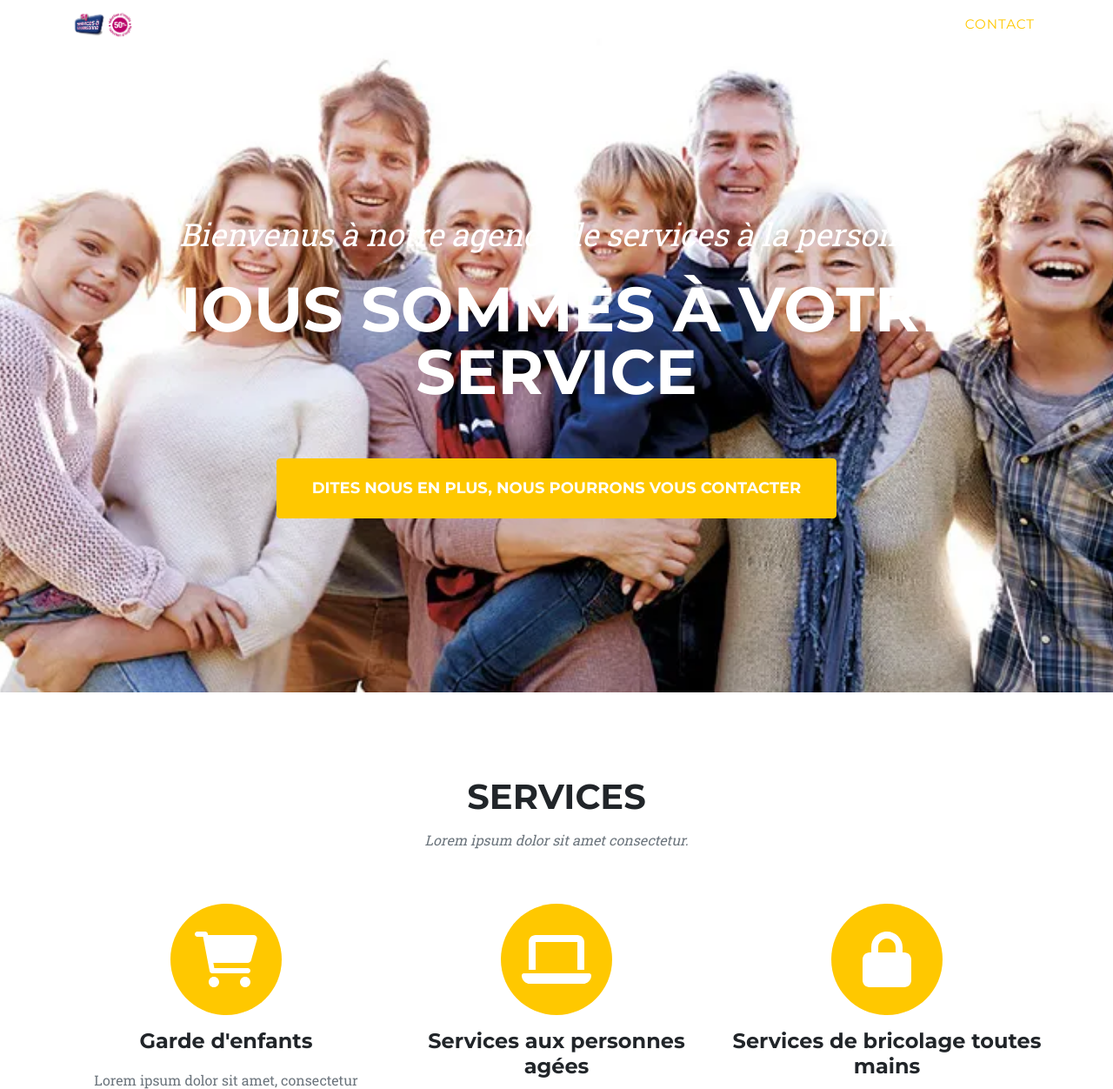
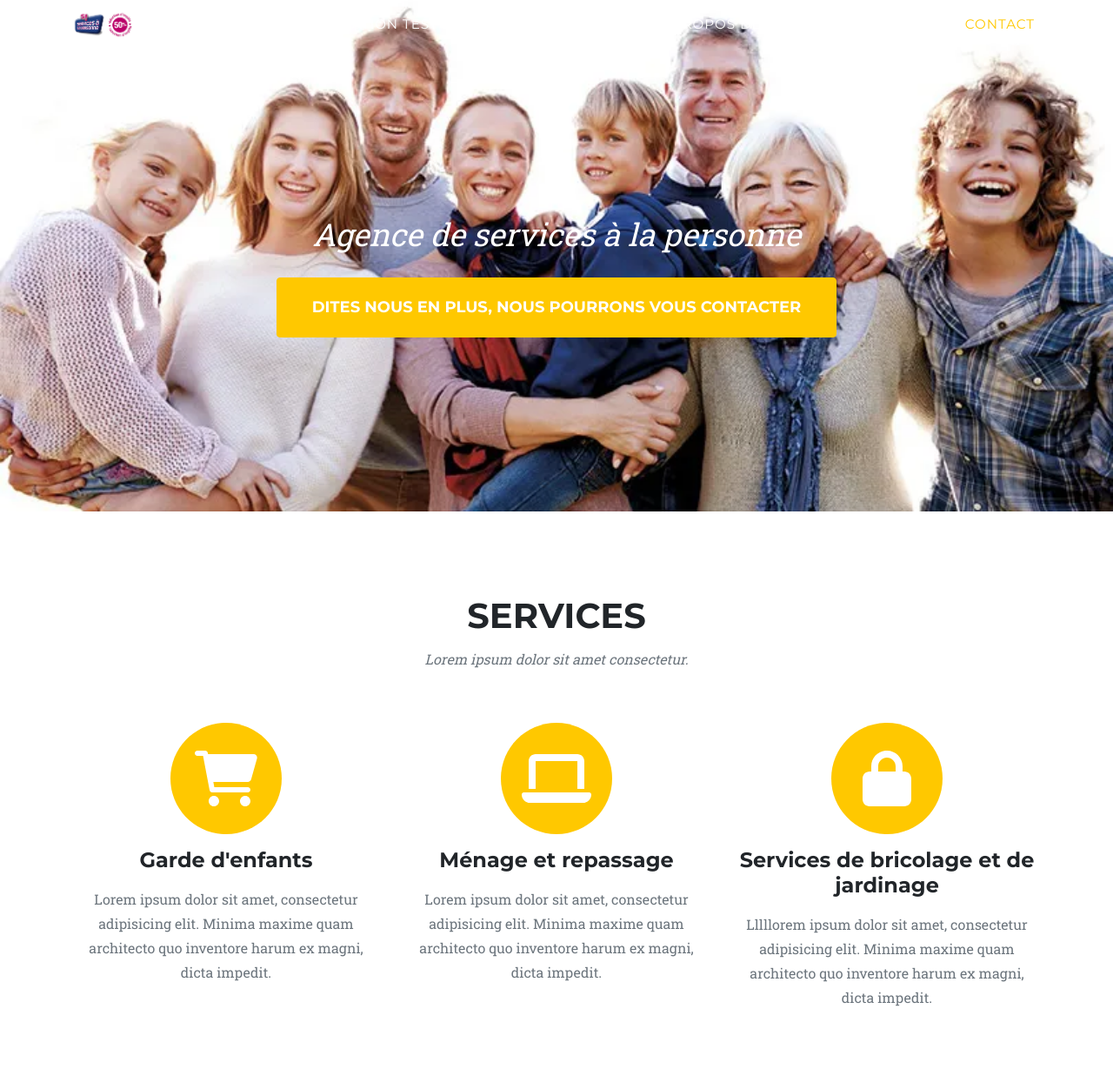
Before and after one commit to manupere/Agence-services-la-personne, a plain HTML site: page index.html in a window 1280 px wide. Shown: the part 21-1273 px from the top of the page at 87% size. Drawn offline with nearby package versions, Linux system fonts and the light colour scheme.

Commit message:
delete class assombrir

```diff
--- a/index.html
+++ b/index.html
@@ -37,10 +37,10 @@
             </div>
         </nav>
         <!-- Masthead-->
-        <header class="masthead assombrir" >
+        <header class="masthead" >
             <div class="container">
-                <div class="masthead-subheading">Bienvenus à notre agence de services à la personne</div>
-                <div class="masthead-heading text-uppercase">Nous sommes à votre service</div>
+                <div class="masthead-subheading"> Agence de services à la personne</div>
+                <div class="masthead-heading"></div>
                 <a class="btn btn-primary btn-xl text-uppercase" href="#services">Dites nous en plus, nous pourrons vous contacter</a>
             </div>
         </header>
@@ -65,7 +65,7 @@
                             <i class="fas fa-circle fa-stack-2x text-primary"></i>
                             <i class="fas fa-laptop fa-stack-1x fa-inverse"></i>
                         </span>
-                        <h4 class="my-3">Services aux personnes agées</h4>
+                        <h4 class="my-3">Ménage et repassage</h4>
                         <p class="text-muted">Lorem ipsum dolor sit amet, consectetur adipisicing elit. Minima maxime quam architecto quo inventore harum ex magni, dicta impedit.</p>
                     </div>
                     <div class="col-md-4">
@@ -73,7 +73,7 @@
                             <i class="fas fa-circle fa-stack-2x text-primary"></i>
                             <i class="fas fa-lock fa-stack-1x fa-inverse"></i>
                         </span>
-                        <h4 class="my-3">Services de bricolage toutes mains</h4>
+                        <h4 class="my-3">Services de bricolage et de jardinage</h4>
                         <p class="text-muted">Lllllorem ipsum dolor sit amet, consectetur adipisicing elit. Minima maxime quam architecto quo inventore harum ex magni, dicta impedit.</p>
                     </div>
                 </div>
```
Also changed, not shown: css/styles.css.
